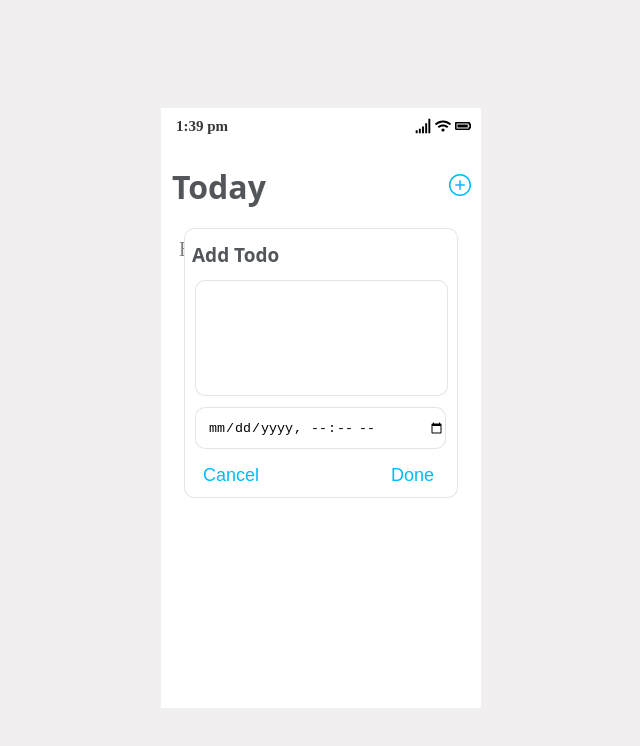
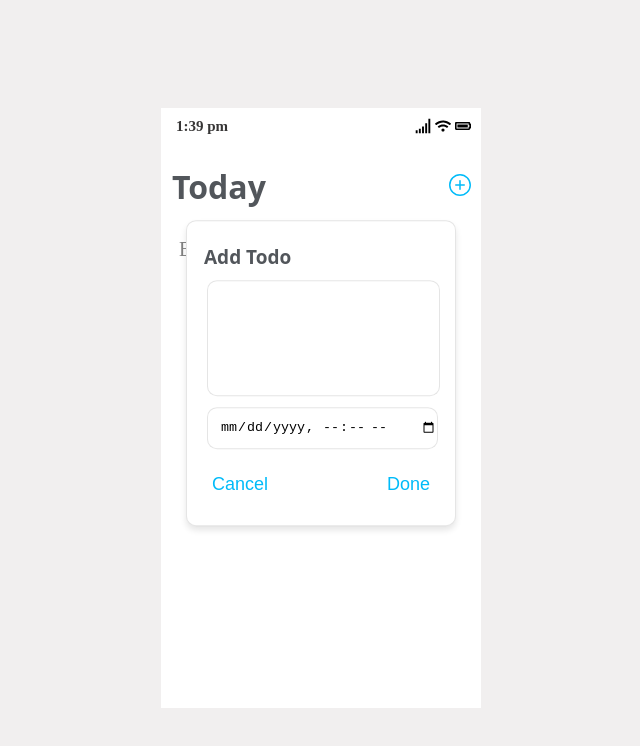
Before and after one commit to Divynshi-Singh/Todo, a React (Vite) app: page / in a window 1280 px wide. Both pictures are taken after a click on the button 780 px from the left and 186 px from the top of the page. Shown: the top 746 px of the page, without its empty margins (319-959 px from the left). Built offline with nearby package versions, Linux system fonts and the light colour scheme.

Commit message:
modal opening

```diff
--- a/src/components/TodoAdd.jsx
+++ b/src/components/TodoAdd.jsx
@@ -1,5 +1,4 @@
 import React, { useState, useEffect } from 'react';
-
 const TodoAdd = ({ isOpen, onClose, onAddTodo }) => {
   const [newTodoText, setNewTodoText] = useState('');
   const [dueDate, setDueDate] = useState('');
@@ -9,7 +8,7 @@ const TodoAdd = ({ isOpen, onClose, onAddTodo }) => {
   useEffect(() => {
     const currentDate = new Date();
     const minDateString = currentDate.toISOString().slice(0, 16);
-    setMinDate(minDateString);
+    setMinDate(minDateString); // Setting the min date as current date and time
   }, []);
 
   const handleInputChange = (e) => {
@@ -18,8 +17,15 @@ const TodoAdd = ({ isOpen, onClose, onAddTodo }) => {
   };
 
   const handleDateChange = (e) => {
-    setDueDate(e.target.value);
-    setError((prev) => ({ ...prev, alarm: '' }));
+    const selectedDate = e.target.value;
+
+    // Ensure the selected date is in the valid format
+    if (new Date(selectedDate) < new Date(minDate)) {
+      setError((prev) => ({ ...prev, alarm: 'Alarm time must be in the future.' }));
+    } else {
+      setDueDate(selectedDate);
+      setError((prev) => ({ ...prev, alarm: '' }));
+    }
   };
 
   const handleAddClick = () => {
@@ -39,6 +45,7 @@ const TodoAdd = ({ isOpen, onClose, onAddTodo }) => {
       setError(newError);
       return;
     }
+
     onAddTodo(newTodoText, dueDate);
     setNewTodoText('');
     setDueDate('');
@@ -48,45 +55,86 @@ const TodoAdd = ({ isOpen, onClose, onAddTodo }) => {
 
   return (
     isOpen && (
-      <div className="fixed inset-0 bg-white bg-opacity-100 z-50 mb-[90px]">
-        <div
-          className="rounded-lg shadow-lg w-[272px] border rounded-[10px]"
-          style={{
-            background: 'white',
-            border: '1px solid rgba(169, 169, 169, 0.3)',
-          }}
+      <div
+        style={{
+          position: 'fixed',
+          top: 0,
+          left: 0,
+          right: 0,
+          bottom: 0,
+          display: 'flex',
+          justifyContent: 'center',
+          alignItems: 'center',
+           zIndex: 50,
+        }}
+      >
+        {/* Backdrop */}
+        <div className="backdrop"></div>
+
+        {/* Modal Content */}
+        <div className="modal-content"
+
+        style={{
+          position: "fixed",
+          top: "45%",
+          left: "50%",
+          transform: "translate(-50%, -50%)",
+          zIndex: 1000,
+          background: "white",
+          border: "1px solid rgba(169, 169, 169, 0.3)",
+          padding: "10px",
+          marginTop : " 13px",
+        }}
+
         >
+
           {/* Heading */}
           <h1
-            className="text-xl text-[#52565b]"
-            style={{ fontSize: '19px', paddingLeft: '7px', fontFamily: 'system-ui' }}
+            style={{
+              fontSize: '19px',
+              paddingLeft: '7px',
+              fontFamily: 'system-ui',
+              marginBottom: '10px',
+              color: '#52565b',
+            }}
           >
             Add Todo
           </h1>
-          <div className="bg-white p-6 rounded-lg">
+
+          {/* Modal Body */}
+          <div>
             <textarea
               type="text"
               value={newTodoText}
               onChange={handleInputChange}
-              className={`border rounded-[10px] h-[100px] w-[237px] ml-[10px]  ${
-                error.todo || !newTodoText.trim() ? 'border-red-500' : 'border-gray-300'
-              }`}
               style={{
-                border: '1px solid rgba(169, 169, 169, 0.3)', // Light gray border for input field
+                width: '217px',
+                height: '100px',
+                marginLeft: '10px',
+                padding: '7px',
+                border: '1px solid rgba(169, 169, 169, 0.3)',
+                borderRadius: '10px',
                 resize: 'none',
-                padding: '7px',
               }}
+              className={`border rounded-[10px] ${error.todo || !newTodoText.trim() ? 'border-red-500' : 'border-gray-300'
+                }`}
             />
             {/* Todo error message */}
-            {error.todo && <p className="text-[red] text-sm mt-1 pl-[10px]">{error.todo}</p>}
+            {error.todo && (
+              <p style={{ color: 'red', fontSize: '12px', marginTop: '5px', marginLeft: '10px' }}>
+                {error.todo}
+              </p>
+            )}
+
+            {/* Date input field */}
+
             <input
               type="datetime-local"
               value={dueDate}
               onChange={handleDateChange}
               min={minDate}
-              className={`border rounded-[10px] mb-4 h-[40px] w-[237px] ml-[10px] pl-[12px] ${
-                error.alarm || !dueDate ? 'border-red-500' : 'border-gray-300'
-              } mt-[7px]`}
+              className={`border rounded-[10px] mb-4 h-[40px] w-[217px] ml-[10px] pl-[12px] ${error.alarm || !dueDate ? 'border-red-500' : 'border-gray-300'
+                } mt-[7px]`}
               style={{
                 border: '1px solid rgba(169, 169, 169, 0.3)',
               }}
@@ -97,25 +145,38 @@ const TodoAdd = ({ isOpen, onClose, onAddTodo }) => {
             {error.alarm && <p className="text-[red] text-sm mt-1 pl-[10px]">{error.alarm}</p>}
 
             {/* Buttons */}
-            <div className="flex justify-between space-x-4 mt-[15px] pb-[10px]">
+            <div
+              style={{
+                display: 'flex',
+                justifyContent: 'space-between',
+                marginTop: '15px',
+                paddingBottom: '10px',
+              }}
+            >
               <button
-                onClick={onClose}
-                className="bg-gray-300 p-2 rounded text-sm ml-[12px] text-[#00bbf9] cursor-[pointer]"
+                onClick={onClose} // This will close the modal
                 style={{
                   background: 'none',
                   border: 'none',
                   fontSize: '18px',
+                  color: '#00bbf9',
+                  cursor: 'pointer',
+                  padding: '10px 15px',
+                  borderRadius: '5px',
                 }}
               >
                 Cancel
               </button>
               <button
-                onClick={handleAddClick}
-                className="bg-blue-500 p-2 rounded text-white text-sm mr-[17px] text-[#00bbf9] cursor-[pointer]"
+                onClick={handleAddClick} // Adds the Todo
                 style={{
                   background: 'none',
                   border: 'none',
                   fontSize: '18px',
+                  color: '#00bbf9',
+                  cursor: 'pointer',
+                  padding: '10px 15px',
+                  borderRadius: '5px',
                 }}
               >
                 Done
--- a/src/components/TodoApp.jsx
+++ b/src/components/TodoApp.jsx
@@ -174,5 +174,4 @@ const TodoApp = () => {
     </div>
   );
 };
-
 export default TodoApp;
--- a/src/components/TodoEditDelete.jsx
+++ b/src/components/TodoEditDelete.jsx
@@ -26,6 +26,7 @@ const TodoEditDelete = ({ todo, onEdit, onDelete, selectedTodoIds }) => {
       setError({ ...error, alarm: "Invalid date format" });
     }
   };
+
   const handleEditSubmit = () => {
     let valid = true;
     let newError = { todo: '', alarm: '' };
@@ -47,8 +48,6 @@ const TodoEditDelete = ({ todo, onEdit, onDelete, selectedTodoIds }) => {
     onEdit(todo.id, newText, dueDate);
     setIsEditing(false);
   };
-
-
 
   const handleDelete = () => {
     onDelete(todo.id);
@@ -90,7 +89,7 @@ const TodoEditDelete = ({ todo, onEdit, onDelete, selectedTodoIds }) => {
     return () => clearInterval(interval);
   }, [dueDate, selectedTodoIds, todo.id]);
 
-    const minDate = moment().format("YYYY-MM-DDTHH:mm"); // Current date and time
+  const minDate = moment().format("YYYY-MM-DDTHH:mm"); // Current date and time
 
   return (
     <div className="flex items-center">
@@ -124,9 +123,9 @@ const TodoEditDelete = ({ todo, onEdit, onDelete, selectedTodoIds }) => {
       </button>
 
       {isEditing && (
-        <div className="fixed inset-0 bg-gray-500 bg-opacity-50 z-50 flex justify-center items-center">
+        <div className="backdrop"> {/* Apply backdrop here */}
           <div
-            className="relative rounded-lg shadow-lg w-[272px] bg-white p-6 border rounded-[10px]"
+            className="modal-content"
             style={{
               position: "fixed",
               top: "45%",
@@ -135,6 +134,8 @@ const TodoEditDelete = ({ todo, onEdit, onDelete, selectedTodoIds }) => {
               zIndex: 1000,
               background: "white",
               border: "1px solid rgba(169, 169, 169, 0.3)", // Light gray border
+              padding: "10px",
+              marginTop: " 8px"
             }}
           >
             <h1
@@ -149,7 +150,7 @@ const TodoEditDelete = ({ todo, onEdit, onDelete, selectedTodoIds }) => {
                 type="text"
                 value={newText}
                 onChange={handleEditChange}
-                className="border rounded-[10px] mb-4 h-[100px] w-[237px] ml-[10px] "
+                className="border rounded-[10px] mb-4 h-[100px] w-[217px] ml-[10px]"
                 style={{
                   resize: 'none',
                   border: "1px solid rgba(169, 169, 169, 0.3)",
@@ -167,7 +168,7 @@ const TodoEditDelete = ({ todo, onEdit, onDelete, selectedTodoIds }) => {
                 value={dueDate}
                 onChange={handleDueDateChange}
                 min={minDate} // Prevent selecting a date earlier than now
-                className={`border rounded-[10px] mb-4 h-[40px] w-[237px] ml-[10px] pl-[12px] ${error.alarm ? "border-red-500" : "border-gray-300"} mt-[7px]`}
+                className={`border rounded-[10px] mb-4 h-[40px] w-[217px] ml-[10px] pl-[12px] ${error.alarm ? "border-red-500" : "border-gray-300"} mt-[7px]`}
                 style={{
                   border: "1px solid rgba(169, 169, 169, 0.3)",
                 }}
@@ -210,7 +211,7 @@ const TodoEditDelete = ({ todo, onEdit, onDelete, selectedTodoIds }) => {
       )}
 
       {isDeleting && (
-        <div className="fixed inset-0 bg-gray-500 bg-opacity-50 z-50 flex justify-center items-center">
+        <div className="backdrop"> {/* Apply backdrop here */}
           <div
             className="bg-white rounded-lg shadow-lg p-6 w-[280px] h-[120px]"
             style={{
--- a/src/index.css
+++ b/src/index.css
@@ -22,3 +22,34 @@ body {
     background-color: rgb(8, 170, 224);
 
   }
+
+
+/* Backdrop Styles */
+.backdrop {
+  position: absolute;
+  top: 0;
+  left: 0;
+  right: 0;
+  bottom: 0;
+  z-index: 40;
+
+}
+
+/* Modal Styles */
+.modal-content {
+  background-color: white;
+  border-radius: 10px;
+  box-shadow: 0 4px 6px rgba(0, 0, 0, 0.1);
+  width: 248px;
+  pointer-events: auto;
+  position: "fixed";
+          top: "45%";
+          left: "50%";
+          transform: "translate(-50%, -50%)";
+          z-index: 1000;
+          background: "white";
+          border: "1px solid rgba(169, 169, 169, 0.3)";
+          padding: "10px";
+          margin-top : " 8px";
+
+}
```
